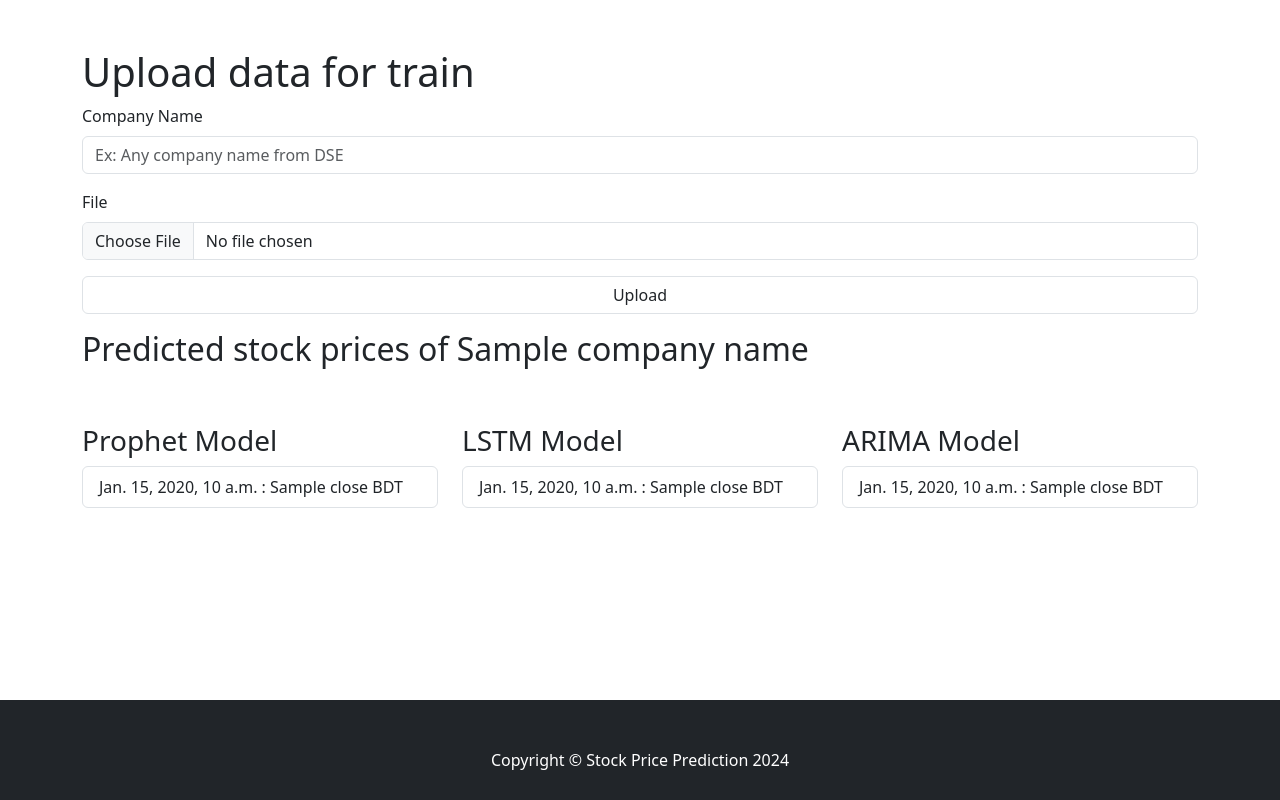
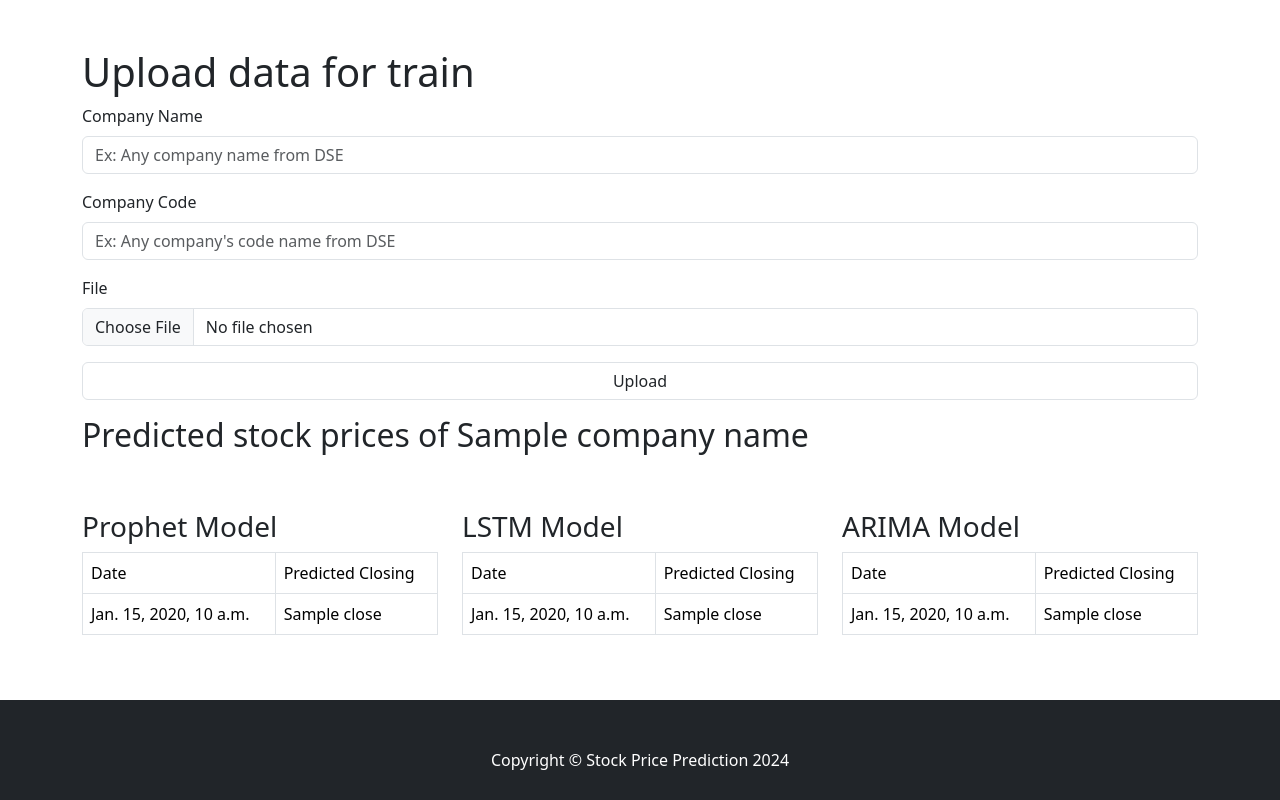
Before and after one commit to rkshaon/StockPricePrediction, a Django app: template stock_price_prediction/templates/index.html in a window 1280 px wide. Run offline with Django 5.2, Linux system fonts and the light colour scheme; the template is opened without the code that fills it: most values are stand-ins (such as "Sample title", 1, 10 or a date in 2020).

Commit message:
Prophet, LSTM, ARIMA model - applied

```diff
--- a/requirements.txt
+++ b/requirements.txt
@@ -6,3 +6,4 @@ keras == 3.3.2
 tensorflow == 2.16.1
 matplotlib == 3.8.4
 prophet == 1.1.5
+bs4 == 0.0.2
--- a/stock_price_prediction/templates/index.html
+++ b/stock_price_prediction/templates/index.html
@@ -11,6 +11,10 @@
         <div class="mb-3">
             <label for="exampleFormControlInput1" class="form-label">Company Name</label>
             <input type="text" name="company" class="form-control" id="exampleFormControlInput1" placeholder="Ex: Any company name from DSE">
+        </div>
+        <div class="mb-3">
+            <label for="exampleFormControlInput1" class="form-label">Company Code</label>
+            <input type="text" name="company_code" class="form-control" id="exampleFormControlInput1" placeholder="Ex: Any company's code name from DSE">
         </div>
         <div class="mb-3">
             <label for="exampleFormControlTextarea1" class="form-label">File</label>
@@ -28,27 +32,72 @@
     <div class="row">
       <div class="col-4">
         <h3>Prophet Model</h3>
-        <ul class="list-group">
+        <table class="table table-bordered">
+          <thead>
+            <td>Date</td>
+            <td>Predicted Closing</td>
+            <!-- <td>Real Closing</td> -->
+          </thead>
           {% for temp in prophet_predicted_data %}
-            <li class="list-group-item">{{temp.date}} : {{temp.close}} BDT</li>
+          <tbody>
+            <td>{{ temp.date }}</td>
+            <td>{{ temp.close }}</td>
+            <!-- <td>
+              {% if temp.real is not none %}
+                {{ temp.real }}
+              {% else %}
+              Future date
+              {% endif %}
+            </td> -->
+          </tbody>
           {% endfor %}
-        </ul>
+        </table>
       </div>
       <div class="col-4">
         <h3>LSTM Model</h3>
-        <ul class="list-group">
+        <table class="table table-bordered">
+          <thead>
+            <td>Date</td>
+            <td>Predicted Closing</td>
+            <!-- <td>Real Closing</td> -->
+          </thead>
           {% for temp in lstm_predicted_data %}
-            <li class="list-group-item">{{temp.date}} : {{temp.close}} BDT</li>
+          <tbody>
+            <td>{{ temp.date }}</td>
+            <td>{{ temp.close }}</td>
+            <!-- <td>
+              {% if temp.real is not none %}
+                {{ temp.real }}
+              {% else %}
+              Future date
+              {% endif %}
+            </td> -->
+          </tbody>
           {% endfor %}
-        </ul>
+        </table>
       </div>
       <div class="col-4">
         <h3>ARIMA Model</h3>
-        <ul class="list-group">
+        <table class="table table-bordered">
+          <thead>
+            <td>Date</td>
+            <td>Predicted Closing</td>
+            <!-- <td>Real Closing</td> -->
+          </thead>
           {% for temp in arima_predicted_data %}
-            <li class="list-group-item">{{temp.date}} : {{temp.close}} BDT</li>
+          <tbody>
+            <td>{{ temp.date }}</td>
+            <td>{{ temp.close }}</td>
+            <!-- <td>
+              {% if temp.real is not none %}
+                {{ temp.real }}
+              {% else %}
+              Future date
+              {% endif %}
+            </td> -->
+          </tbody>
           {% endfor %}
-        </ul>
+        </table>
       </div>
     </div>
   </div>
```
Also changed, not shown: data_collection/Grameenphone.json (+1 -1 lines), data_collection/Robi.json (+1 -1 lines), upload_data/utility.py (added, +32 -0 lines), upload_data/views.py (+15 -5 lines).
